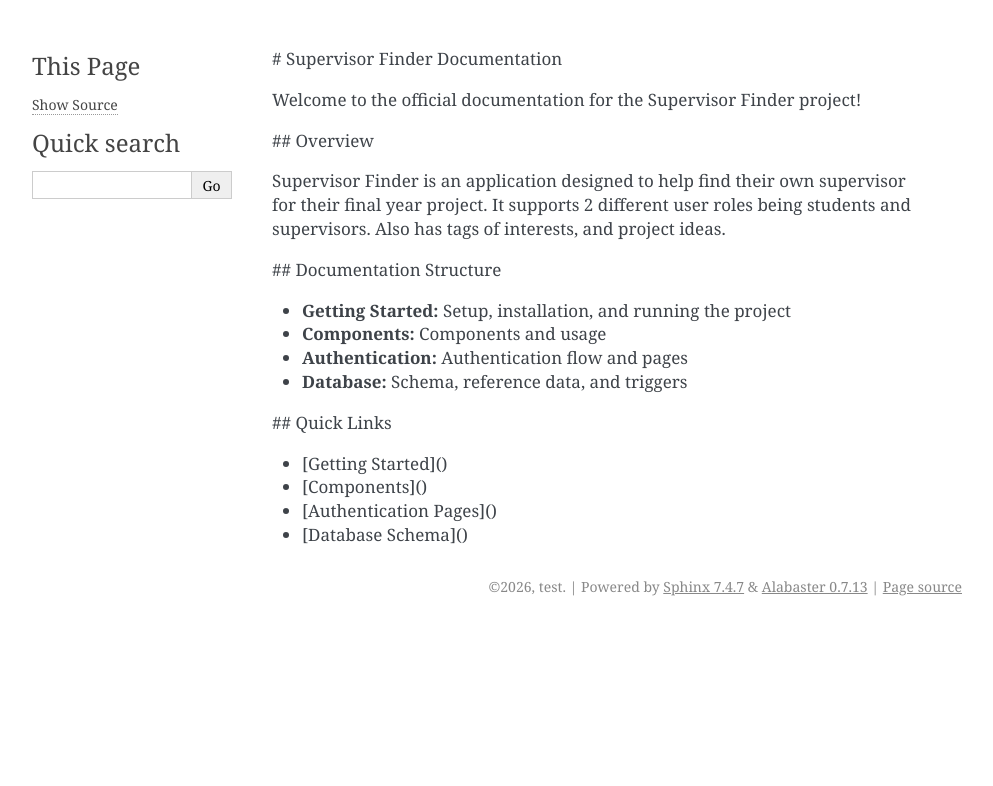
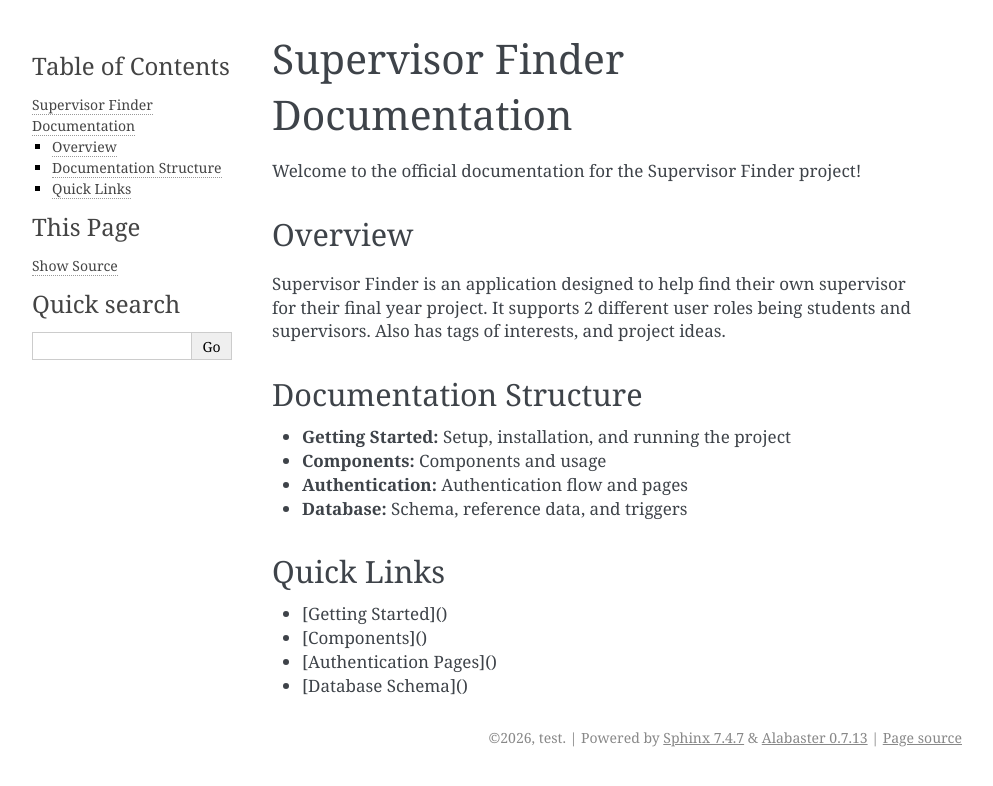
Before and after one commit to TenkaTosic/Deferral_supervisor_finder, a Sphinx documentation site: the page built from docs/index.rst, in a window 1280 px wide. Shown: the top 786 px of the page, without its empty margins (148-1141 px from the left). Built offline with Sphinx 7.4.7, drawn with Linux system fonts in a browser that asks for light colours.

Commit message:
See if this works

```diff
--- a/docs/index.rst
+++ b/docs/index.rst
@@ -1,19 +1,23 @@
-# Supervisor Finder Documentation
+Supervisor Finder Documentation
+===============================
 
 Welcome to the official documentation for the Supervisor Finder project!
 
-## Overview
+Overview
+********
 
 Supervisor Finder is an application designed to help find their own supervisor for their final year project. It supports 2 different user roles being students and supervisors. Also has tags of interests, and project ideas.
 
-## Documentation Structure
+Documentation Structure
+***********************
 
 - **Getting Started:** Setup, installation, and running the project
 - **Components:** Components and usage
 - **Authentication:** Authentication flow and pages
 - **Database:** Schema, reference data, and triggers
 
-## Quick Links
+Quick Links
+***********
 
 - [Getting Started]()
 - [Components]()
```
